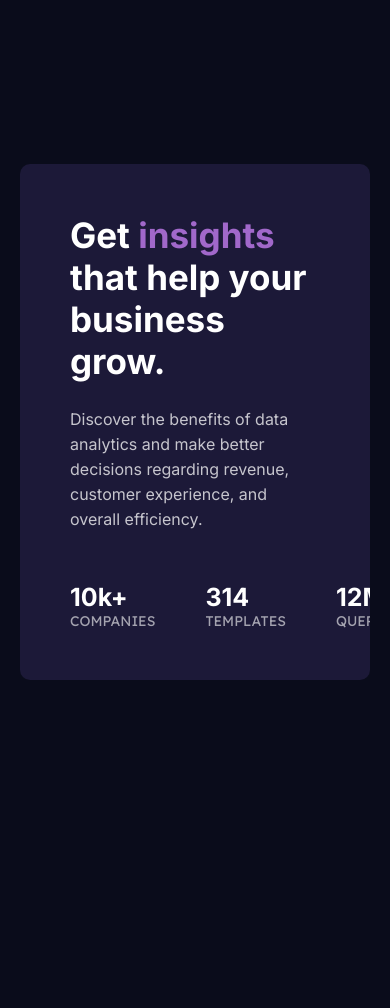
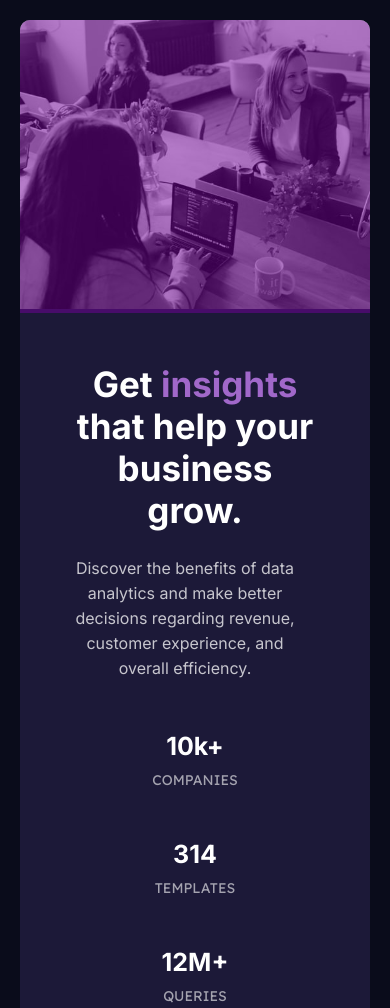
Before and after one commit to nazimajumaniyazova/Stats-preview-card-component, a plain HTML site: page index.html in a window 390 px wide. Shown: the top 1008 px of the page. Before the commit the page ends 844 px from the top, so only its background shows below. Drawn offline with Linux system fonts and the light colour scheme.

Commit message:
Add files via upload

```diff
--- a/index.html
+++ b/index.html
@@ -33,7 +33,7 @@
         </div>
       </div>
       <div class="box__img">
-        <!-- <img src="images/image-header-desktop.jpg" alt=""> -->
+        <img src="images/image-header-desktop.jpg" alt="">
       </div>
     </div>
   </section>
--- a/style.css
+++ b/style.css
@@ -18,6 +18,7 @@ body{
 }
 img{
     width: 100%;
+    height: 100%;
 }
 
 /* Box */
@@ -34,6 +35,7 @@ img{
 
 .box__container{
     max-width: 950px;
+    min-width: 350px;
     background-color: #1C1938;
     display: flex;
 
@@ -42,9 +44,27 @@ img{
 }
 
 .box__content{
-    flex: 1;
+    flex-grow: 0;
+    flex-basis: 60%;
+    padding: 50px;
+}
+.box__img{
+    flex-grow: 0;
+    flex-basis: 40%;
 
-    padding: 50px;
+    position: relative;
+}
+.box__img img{
+    object-fit: cover;
+}
+.box__img::after {
+    position: absolute;
+    content: '';
+    height: 100%;
+    width: 100%;
+    left: 0;
+    top: 0;
+    background-color: rgba(117, 0, 156, 0.5);
 }
 .box__content h1{
     font-size: 35px;
@@ -73,24 +93,24 @@ img{
     text-transform: uppercase;
     font-size: 14px;
     color:hsla(0, 0%, 100%, 0.6);
+    margin-top: 10px;
 }
 
-.box__img{
-    flex: 1;
-    background-image: url(images/image-header-desktop.jpg);
-    background-size: cover;
-    background-position: center;
-    background-repeat: no-repeat;
-}
 
 /* MediaQueries */
 
 @media screen and (max-width:830px) {
+    .section{
+        height: 100%;
+    }
     .box__container{
+        max-width: 450px;
         flex-direction: column-reverse;
     }
-    .box__img{
-        background-image: url(images/image-header-mobile.jpg);
-
+    .box__content{
+        text-align: center;
+    }
+    .box__counter{
+        flex-direction: column;
     }
 }
```
